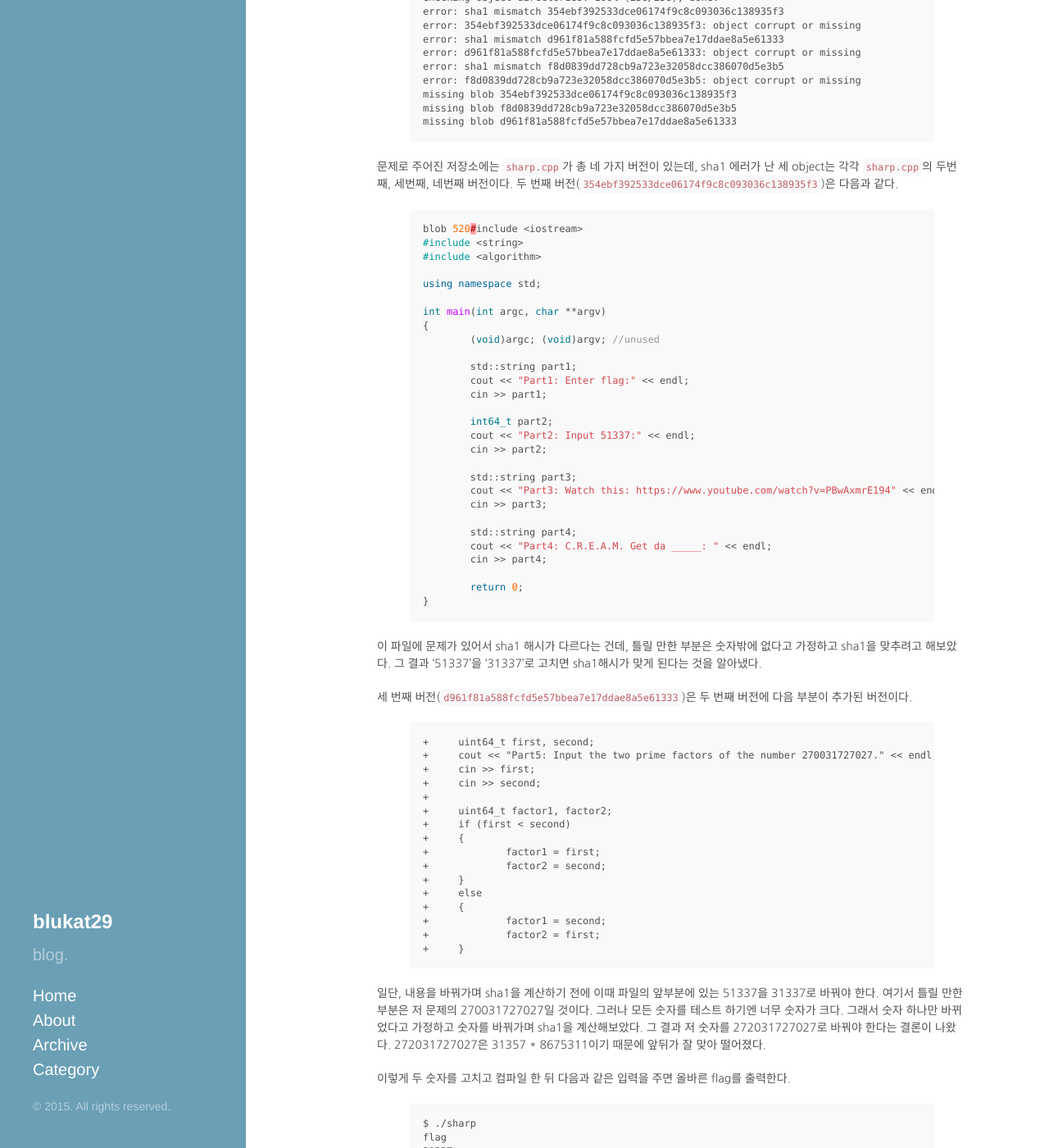
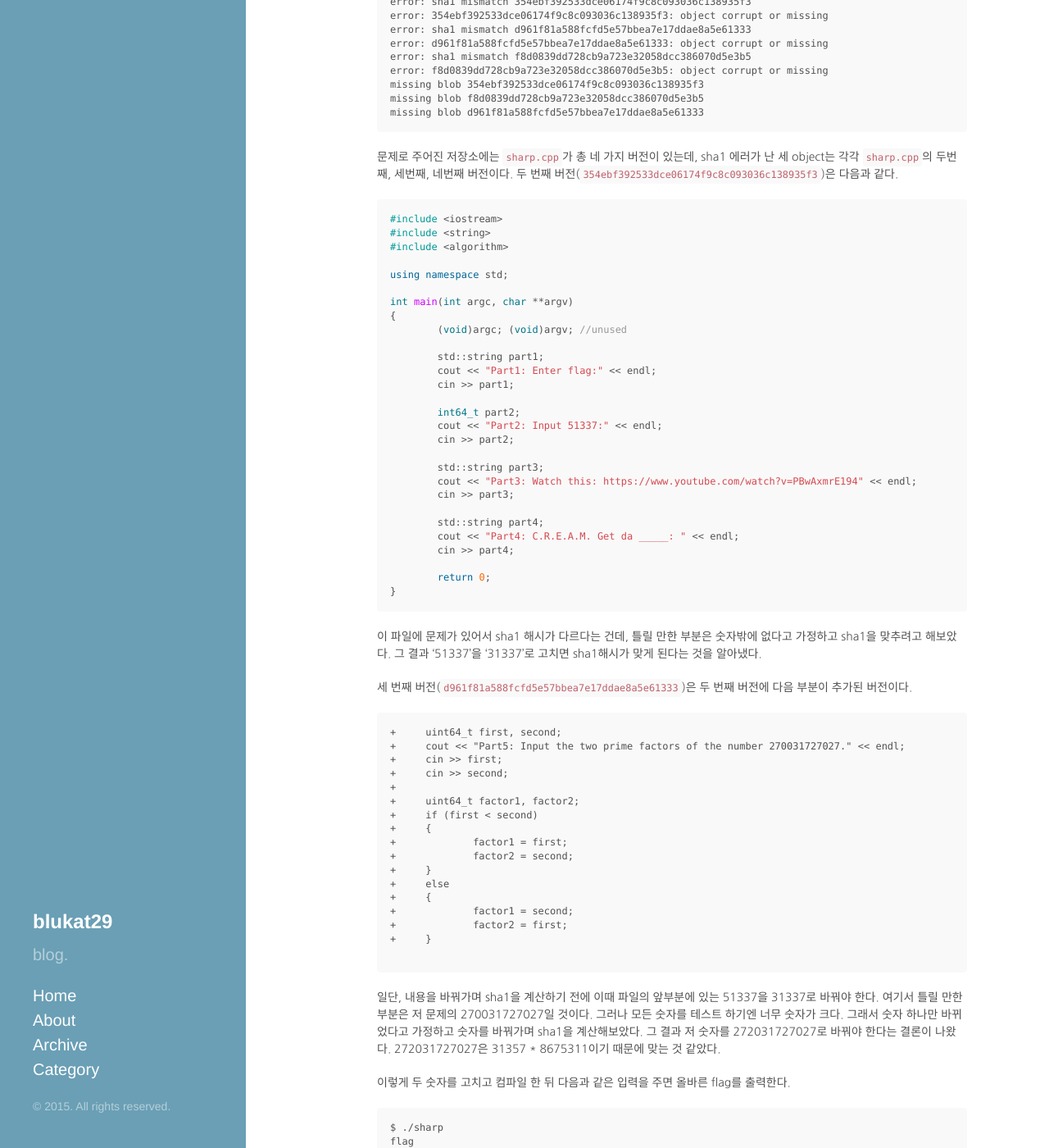
Before and after one commit to blukat29/blukat29.github.io, a Jekyll site: the page built from _posts/2015-09-23-csaw-ctf-sharpturn.md, in a window 1280 px wide and 1400 px high, scrolled down 2485 px. Shown: the whole window at 82% size. Built offline with Jekyll 4.4.1, drawn with Linux system fonts in a browser that asks for light colours; Markdown is read by kramdown in place of the engine named in the settings; some of the changed text lies outside the part shown.

Commit message:
Use triple-backquote for code blocks

````diff
--- a/_posts/2015-09-23-csaw-ctf-sharpturn.md
+++ b/_posts/2015-09-23-csaw-ctf-sharpturn.md
@@ -3,15 +3,14 @@
 title: CSAW CTF 2015 - Sharpturn
 category: writeup
 ---
-{% highlight text %}
-I think my SATA controller is dying.
-{% endhighlight %}
+
+> I think my SATA controller is dying.
 
 Sharpturn은 400점짜리 포렌식 문제다. `sharpturn.tar.xz`파일이 주어졌는데, 이런 파일이 들어있었다.
 
-{% highlight text %}
+```
 HEAD  branches/  config  description  hooks/  info/  objects/  refs/
-{% endhighlight %}
+```
 
 Git 저장소의 `.git/` 디렉토리임을 대번에 알 수 있었다.
 
@@ -19,8 +18,7 @@
 
 커밋 로그로부터 원본 파일을 복구하는 건 전혀 어렵지 않다. 여러 가지 방법이 있는데, 나는 local repository를 clone하는 방법을 써서 `Makefile`과 `sharp.cpp`, 두 파일을 얻었다. `sharp.cpp`는 이렇게 생겼다.
 
-{% highlight cpp %}
-{% raw %}
+```cpp
 #include <iostream>
 #include <string>
 #include <algorithm>
@@ -120,16 +118,15 @@
 
         return 0;
 }
-{% endraw %}
-{% endhighlight %}
+```
 
-일단 코드에 오타가 있어서 조금 고쳐서 컴파일 해야 한다. 그리고 또 하나 이상한 점이 있는데, 270031727027의 소인수가 네 개라는 점이다. 그래서 프로그램이 하라는 대로 입력을 넣고, 마지막 part5에 소인수 네 개중 두 개를 골라 넣어도 그렇게 나온 flag는 정답이 아니다.
+일단 코드에 오타가 있어서 조금 고쳐서 컴파일 해야 한다. 게다가 270031727027의 소인수가 네 개라서 어느 두 소수를 말하는 건지 알 수도 없었다. 그래서 프로그램이 하라는 대로 입력을 넣고, 마지막 part5에 소인수 네 개중 두 개를 골라 넣어도 그렇게 나온 flag는 정답이 아니다.
 
 ## 2. 진짜 파일 복구하기
 
-문제에서 SATA 컨트롤러에 문제가 있다고 하니 파일이 손상되었을 가능성을 생각해 보아야 한다. 관련 키워드로 인터넷을 뒤져보니 `git fsck`를 돌려보란다. 이 커맨드는 나중에 문제 힌트로도 주어졌다.
+문제에서 SATA 컨트롤러에 문제가 있다고 하니 파일이 손상되었을 가능성을 생각해 보아야 한다. 관련 키워드로 인터넷을 뒤져보니 `git fsck`를 돌려보란다.
 
-{% highlight text %}
+```text
 $ git fsck
 Checking object directories: 100% (256/256), done.
 error: sha1 mismatch 354ebf392533dce06174f9c8c093036c138935f3
@@ -141,13 +138,13 @@
 missing blob 354ebf392533dce06174f9c8c093036c138935f3
 missing blob f8d0839dd728cb9a723e32058dcc386070d5e3b5
 missing blob d961f81a588fcfd5e57bbea7e17ddae8a5e61333
-{% endhighlight %}
+```
 
 문제로 주어진 저장소에는 `sharp.cpp`가 총 네 가지 버전이 있는데, sha1 에러가 난 세 object는 각각 `sharp.cpp`의 두번째, 세번째, 네번째 버전이다.
 두 번째 버전(`354ebf392533dce06174f9c8c093036c138935f3`)은 다음과 같다.
 
-{% highlight cpp %}
-blob 520#include <iostream>
+```cpp
+#include <iostream>
 #include <string>
 #include <algorithm>
 
@@ -175,15 +172,14 @@
 
         return 0;
 }
-{% endhighlight %}
+```
 
 이 파일에 문제가 있어서 sha1 해시가 다르다는 건데, 틀릴 만한 부분은 숫자밖에 없다고 가정하고 sha1을 맞추려고 해보았다.
 그 결과 '51337'을 '31337'로 고치면 sha1해시가 맞게 된다는 것을 알아냈다.
 
 세 번째 버전(`d961f81a588fcfd5e57bbea7e17ddae8a5e61333`)은 두 번째 버전에 다음 부분이 추가된 버전이다.
 
-{% highlight text %}
-
+```text
 +     uint64_t first, second;
 +     cout << "Part5: Input the two prime factors of the number 270031727027." << endl;
 +     cin >> first;
@@ -201,13 +197,13 @@
 +             factor2 = first;
 +     }
 
-{% endhighlight %}
+```
 
 일단, 내용을 바꿔가며 sha1을 계산하기 전에 이때 파일의 앞부분에 있는 51337을 31337로 바꿔야 한다. 여기서 틀릴 만한 부분은 저 문제의 270031727027일 것이다. 그러나 모든 숫자를 테스트 하기엔 너무 숫자가 크다. 그래서 숫자 하나만 바뀌었다고 가정하고 숫자를 바꿔가며 sha1을 계산해보았다.
-그 결과 저 숫자를 272031727027로 바꿔야 한다는 결론이 나왔다. 272031727027은 31357 * 8675311이기 때문에 앞뒤가 잘 맞아 떨어졌다.
+그 결과 저 숫자를 272031727027로 바꿔야 한다는 결론이 나왔다. 272031727027은 31357 * 8675311이기 때문에 맞는 것 같았다.
 
 이렇게 두 숫자를 고치고 컴파일 한 뒤 다음과 같은 입력을 주면 올바른 flag를 출력한다.
-{% highlight text %}
+```text
 $ ./sharp
 flag
 31337
@@ -215,10 +211,10 @@
 money
 31357 8675311
 flag{3b532e0a187006879d262141e16fa5f05f2e6752}
-{% endhighlight %}
+```
 
 아래는 sha1을 맞출 때 사용한 스크립트이다.
-{% highlight python %}
+```py
 #!/usr/bin/env python
 import itertools
 import hashlib
@@ -267,4 +263,4 @@
     s = zlib.decompress(f.read())
     f.close()
     brute_number2(s)
-{% endhighlight %}
+```
````
Also changed, not shown: _posts/2015-09-23-csaw-ctf-hackingtime.md (+6 -6 lines), _posts/2015-09-24-csaw-ctf-pcapin.md (+6 -6 lines), _posts/2015-09-25-avr-reversing.md (+9 -9 lines), _posts/2015-09-25-jff-avreversing.md (+4 -4 lines).
